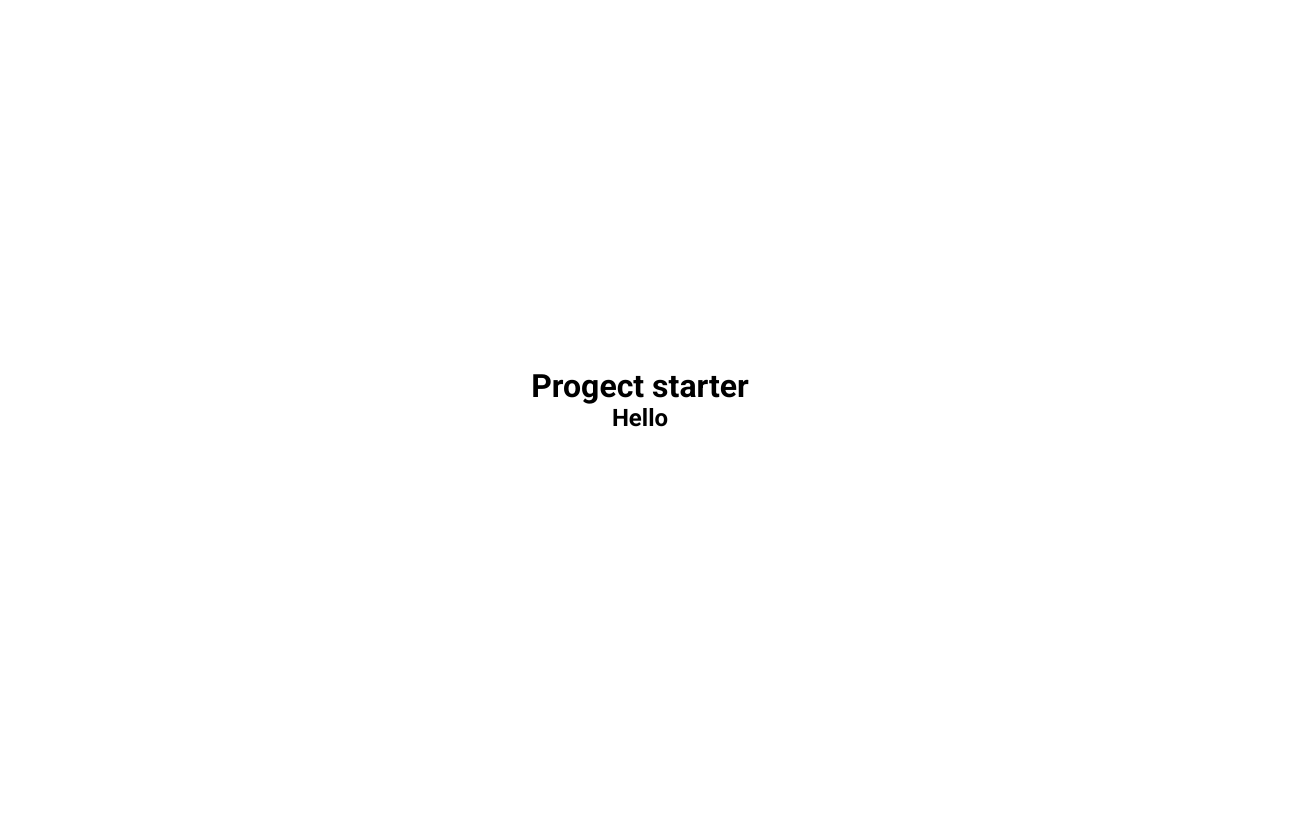
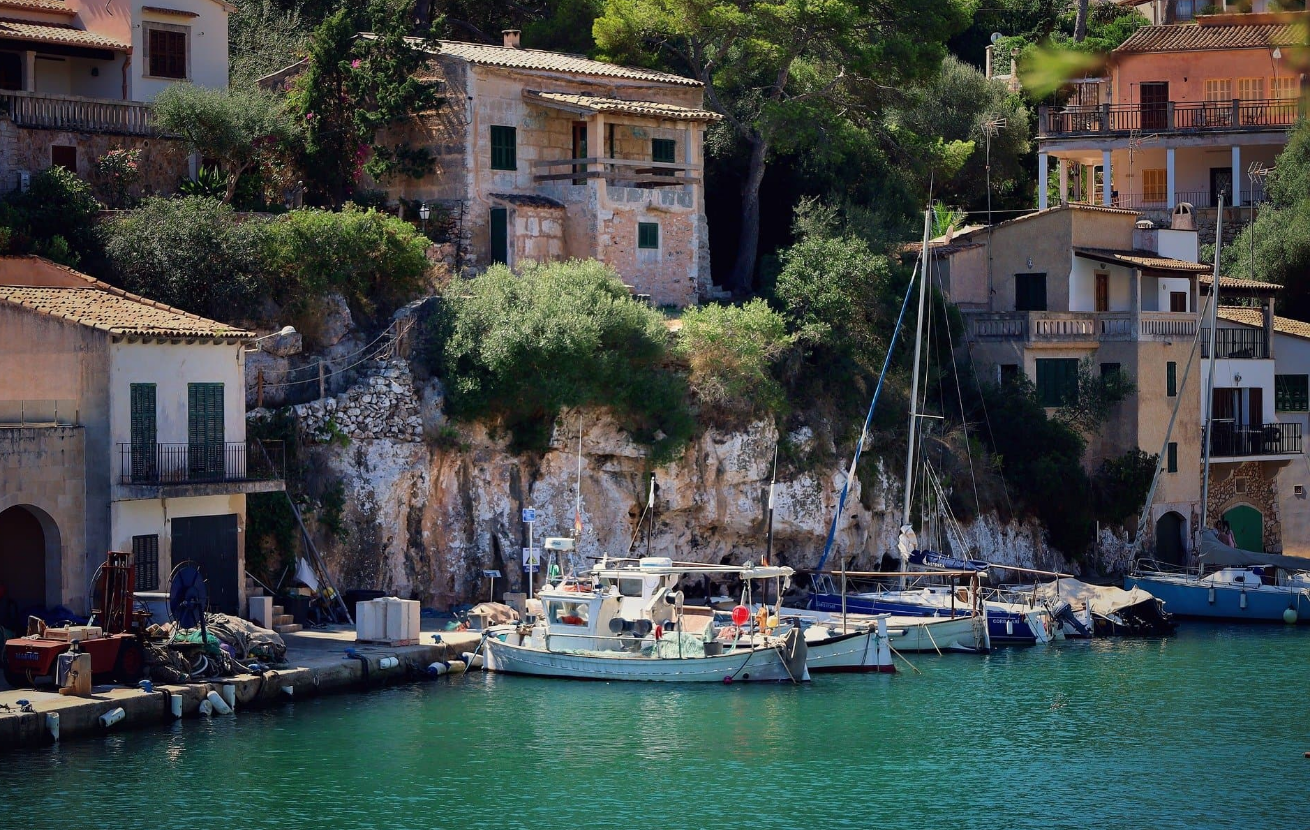
Before and after one commit to go-doc-web/blurry-loading-js, a plain HTML site: page index.html in a window 1280 px wide. Shown: the whole page, 1310 px wide, since content can reach past the window. Before the commit the page ends 800 px from the top, so only its background shows below. Drawn offline with nearby package versions, Linux system fonts and the light colour scheme.

Commit message:
blur end

```diff
--- a/index.html
+++ b/index.html
@@ -22,11 +22,17 @@
       crossorigin="anonymous"
       referrerpolicy="no-referrer"
     /> -->
+    <link rel="preconnect" href="https://fonts.googleapis.com" />
+    <link rel="preconnect" href="https://fonts.gstatic.com" crossorigin />
+    <link
+      href="https://fonts.googleapis.com/css2?family=Ubuntu:wght@400;500;700&display=swap"
+      rel="stylesheet"
+    />
     <link rel="stylesheet" href="./styles/style.css" />
   </head>
   <body>
-    <h1>Progect starter</h1>
-    <h2>Hello</h2>
+    <section class="bg"></section>
+    <div class="loading-text">0%</div>
 
     <script src="./js/index.js" type="module"></script>
   </body>
--- a/js/index.js
+++ b/js/index.js
@@ -1 +1,24 @@
-console.log("hello");
+const loadingText = document.querySelector('.loading-text');
+const bg = document.querySelector('.bg');
+
+let load = 0;
+
+const int = setInterval(() => {
+  bluring();
+}, 30);
+
+function bluring() {
+  load++;
+  if (load > 99) {
+    clearInterval(int);
+  }
+  loadingText.textContent = `${load}%`;
+  loadingText.style.opacity = scale(load, 0, 100, 1, 0);
+  bg.style.filter = `blur(${scale(load, 0, 100, 30, 0)}px)`;
+}
+
+// stackoverflow.com/questions/10756313/javascript-jquery-map-a-range-of-numbers-to-another-range-of-numbers
+
+function scale(number, inMin, inMax, outMin, outMax) {
+  return ((number - inMin) * (outMax - outMin)) / (inMax - inMin) + outMin;
+}
--- a/styles/style.css
+++ b/styles/style.css
@@ -2,13 +2,13 @@
 
 body {
   display: flex;
-  flex-direction: column;
+
   align-items: center;
   justify-content: center;
   height: 100vh;
   overflow: hidden;
-
-  font-family: 'Roboto', sans-serif;
+  font-weight: 500;
+  font-family: 'Ubuntu', sans-serif;
 }
 
 h1,
@@ -25,3 +25,23 @@ p {
   display: flex;
   width: 90vw;
 }
+
+.bg {
+  background-image: url('../img/img_bg.jpg');
+  background-position: center center;
+  background-repeat: no-repeat;
+  background-size: cover;
+
+  position: absolute;
+  left: -30px;
+  top: -30px;
+  width: calc(100vw + 60px);
+  height: calc(100vh + 60px);
+  z-index: -1;
+  filter: blur(0px);
+}
+
+.loading-text {
+  font-size: 50px;
+  color: #fff;
+}
```
Also changed, not shown: img/img_bg.jpg (added).
